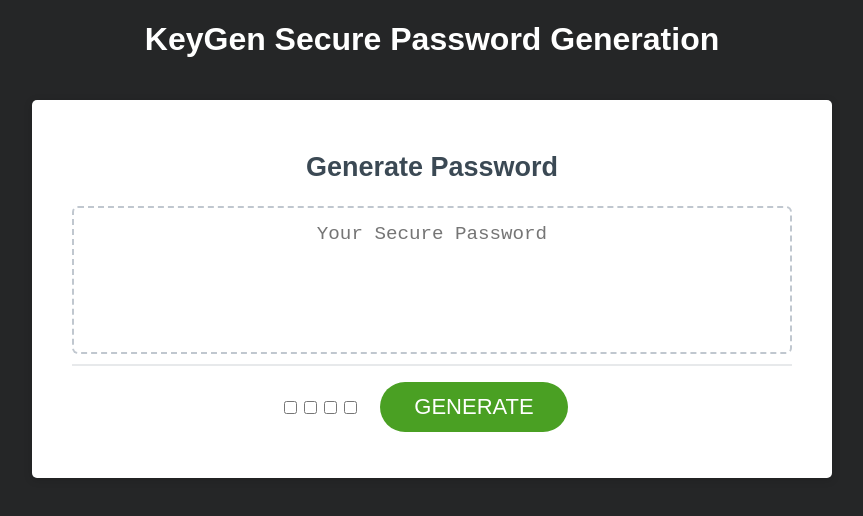
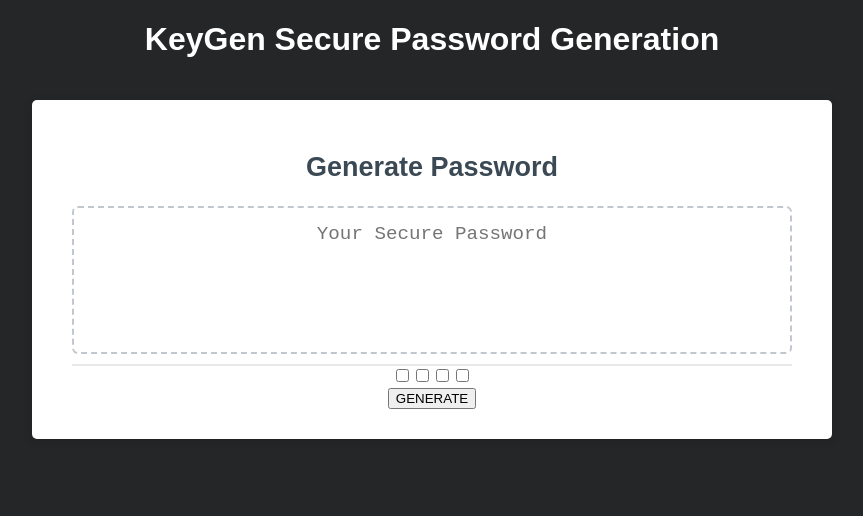
Before and after one commit to puentebravo/KeyGen-2.0, a React (Create React App) app: page / in a window 1280 px wide. Shown: the top 516 px of the page, without its empty margins (208-1071 px from the left). Built offline with nearby package versions, Linux system fonts and the light colour scheme.

Commit message:
Switched styling to bootstrap, added row to center on grid

```diff
--- a/src/components/generatebtn/generatebtn.css
+++ /dev/null
@@ -1,20 +0,0 @@
-.btn {
-    border: none;
-    background-color: rgb(74, 160, 35);
-    border-radius: 25px;
-    box-shadow: rgba(0, 0, 0, 0.1) 0px 1px 6px 0px rgba(0, 0, 0, 0.2) 0px 1px 1px
-      0px;
-    color: hsl(0, 0%, 100%);
-    display: inline-block;
-    font-size: 22px;
-    line-height: 22px;
-    margin: 16px 16px 16px 20px;
-    padding: 14px 34px;
-    text-align: center;
-    cursor: pointer;
-  }
-
-  button[disabled] {
-    cursor: default;
-    background: #c0c7cf;
-  }
--- a/src/components/generatebtn/index.js
+++ b/src/components/generatebtn/index.js
@@ -1,11 +1,12 @@
 import React from "react";
-import "./generatebtn.css"
 
 function GenerateBtn() {
   return (
-    <button id="generate" className="btn">
+    <div className="row justify-content-center">
+    <button id="generate" className="btn btn-success text-center">
       GENERATE
     </button>
+    </div>
   );
 }
 
```
